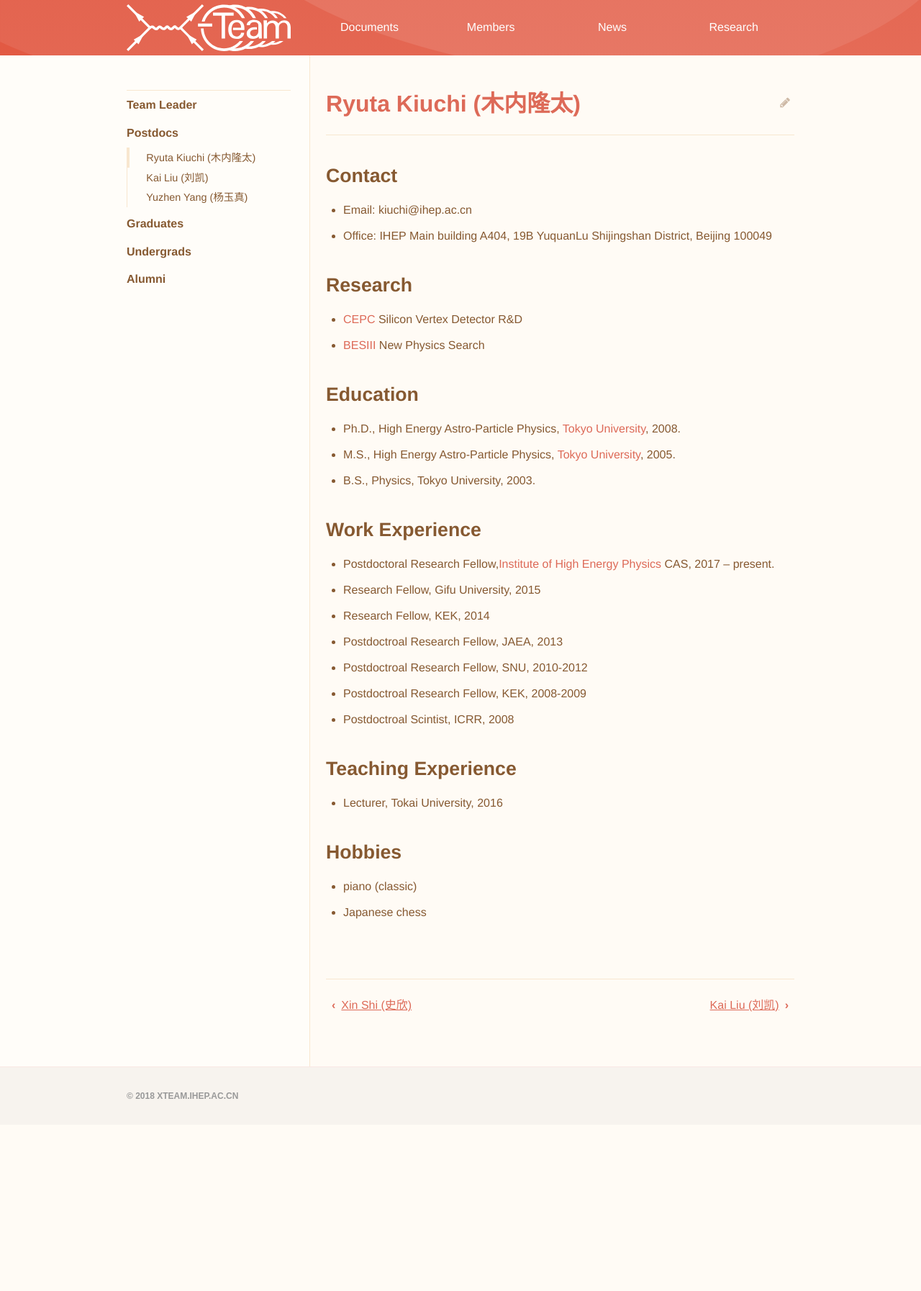
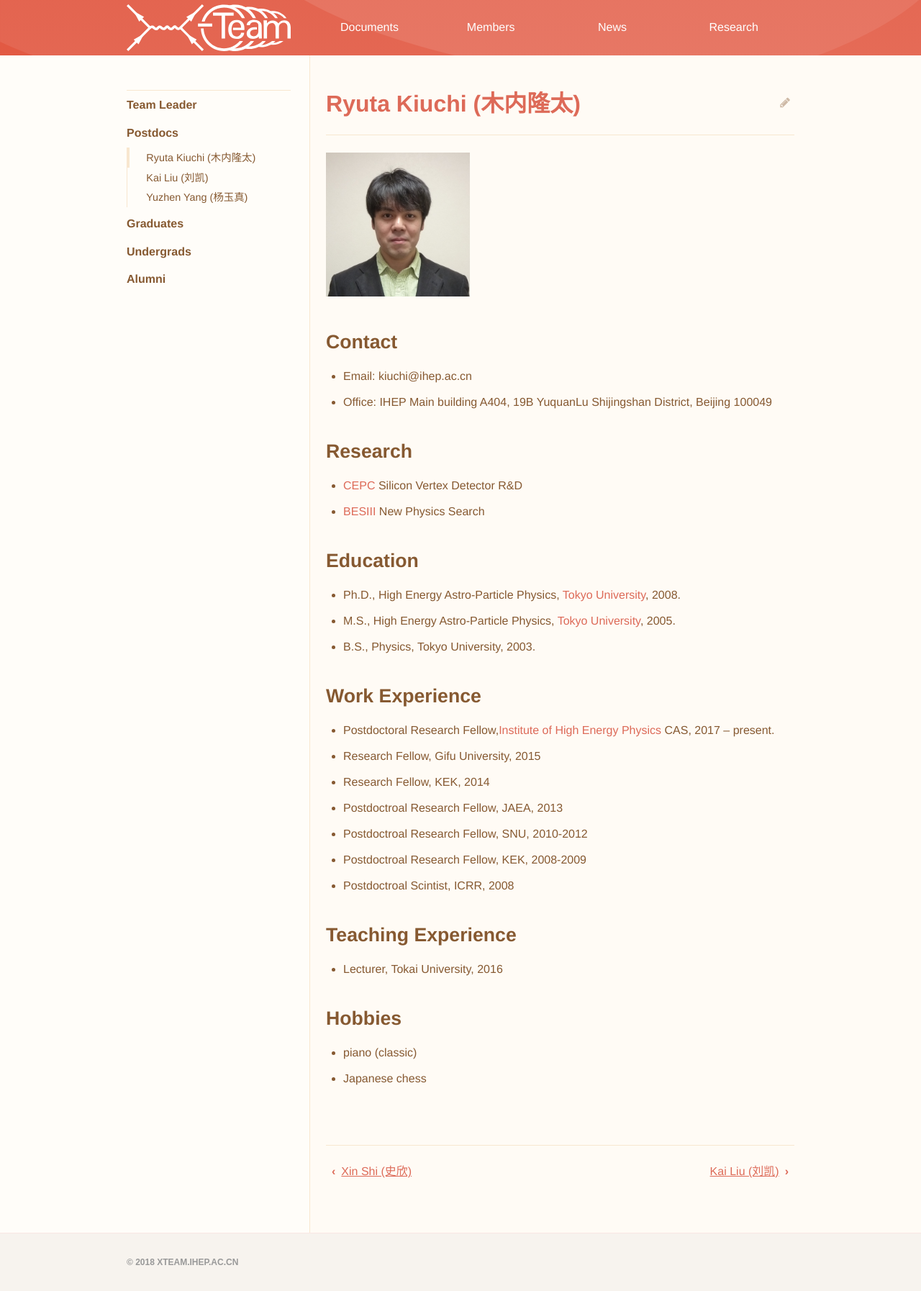
Before and after one commit to dt-np/xteam, a Jekyll site: the page built from _members/Ryuta_Kiuchi.md, in a window 1280 px wide. Shown: the whole page at 72% size. Built offline with Jekyll 4.4.1, drawn with Linux system fonts in a browser that asks for light colours; before the commit the page ends 1563 px from its top, so only the background shows below that.

Commit message:
Update Ryuta_Kiuchi.md

```diff
--- a/_members/Ryuta_Kiuchi.md
+++ b/_members/Ryuta_Kiuchi.md
@@ -2,6 +2,7 @@
 title: Ryuta Kiuchi (木内隆太)
 ---
 
+<img src="/images/Ryuta_Kiuchi.jpg" width="200"/>
 
 ## Contact
   - Email: kiuchi@ihep.ac.cn
```
